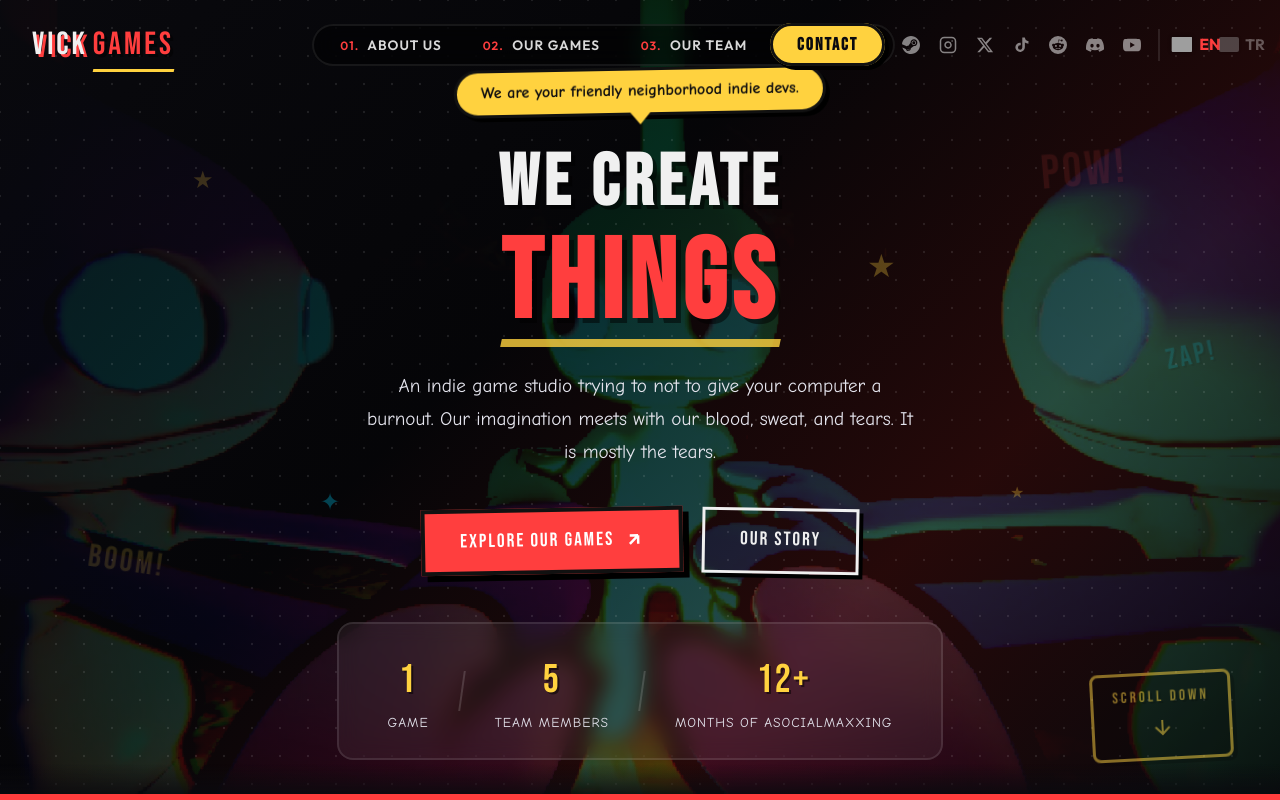
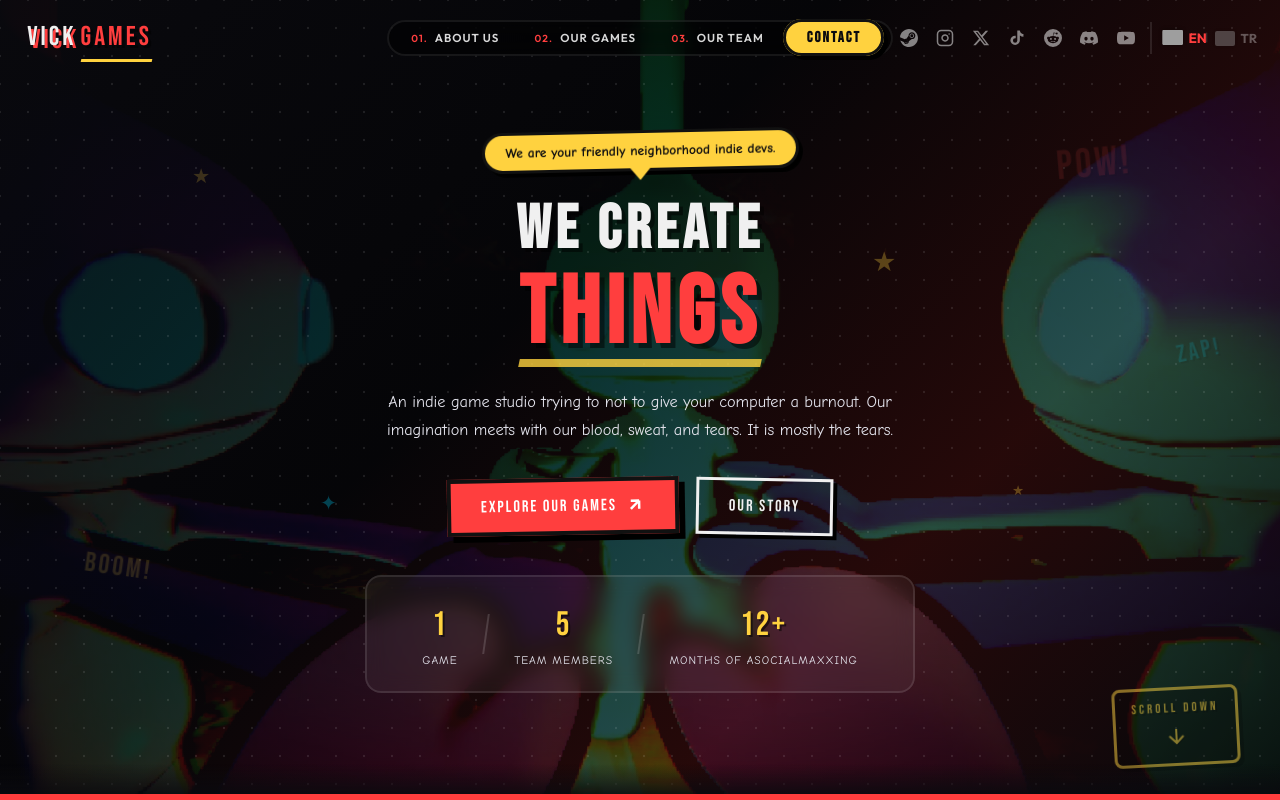
Before and after one commit to cicikusdev/vick-games, a React (Vite) app in the folder vickgames-website/: page / in a window 1280 px wide. Shown: the top 800 px of the page. Built offline with nearby package versions, Linux system fonts and the light colour scheme; grey boxes are pictures that could not be loaded.

Commit message:
language fix

```diff
--- a/vickgames-website/src/context/LanguageContext.jsx
+++ b/vickgames-website/src/context/LanguageContext.jsx
@@ -1,4 +1,4 @@
-import { createContext, useState, useContext, useEffect } from 'react';
+import { createContext, useState, useContext } from 'react';
 import { translations } from '../translations';
 
 const LanguageContext = createContext();
@@ -6,16 +6,8 @@ const LanguageContext = createContext();
 export const LanguageProvider = ({ children }) => {
   const [language, setLanguage] = useState('en');
 
-  useEffect(() => {
-    const savedLanguage = localStorage.getItem('vickgames_language');
-    if (savedLanguage && (savedLanguage === 'en' || savedLanguage === 'tr')) {
-      setLanguage(savedLanguage);
-    }
-  }, []);
-
   const handleSetLanguage = (lang) => {
     setLanguage(lang);
-    localStorage.setItem('vickgames_language', lang);
   };
 
   const t = (section, key) => {
--- a/vickgames-website/src/index.css
+++ b/vickgames-website/src/index.css
@@ -69,6 +69,28 @@
 html {
   scroll-behavior: smooth;
   overflow-x: hidden;
+  font-size: 100%; /* Base 16px for large monitors */
+}
+
+/* Scale down UI by 10% on typical laptops and smaller desktops to match the 90% zoom look */
+@media (max-width: 1600px) {
+  html {
+    font-size: 90%; /* ~14.4px base */
+  }
+}
+
+/* Optional: Scale down slightly more on small laptops */
+@media (max-width: 1280px) {
+  html {
+    font-size: 85%; /* ~13.6px base */
+  }
+}
+
+/* Restore normal readability scale for mobile screens */
+@media (max-width: 768px) {
+  html {
+    font-size: 95%; /* ~15.2px base */
+  }
 }
 
 body {
```
